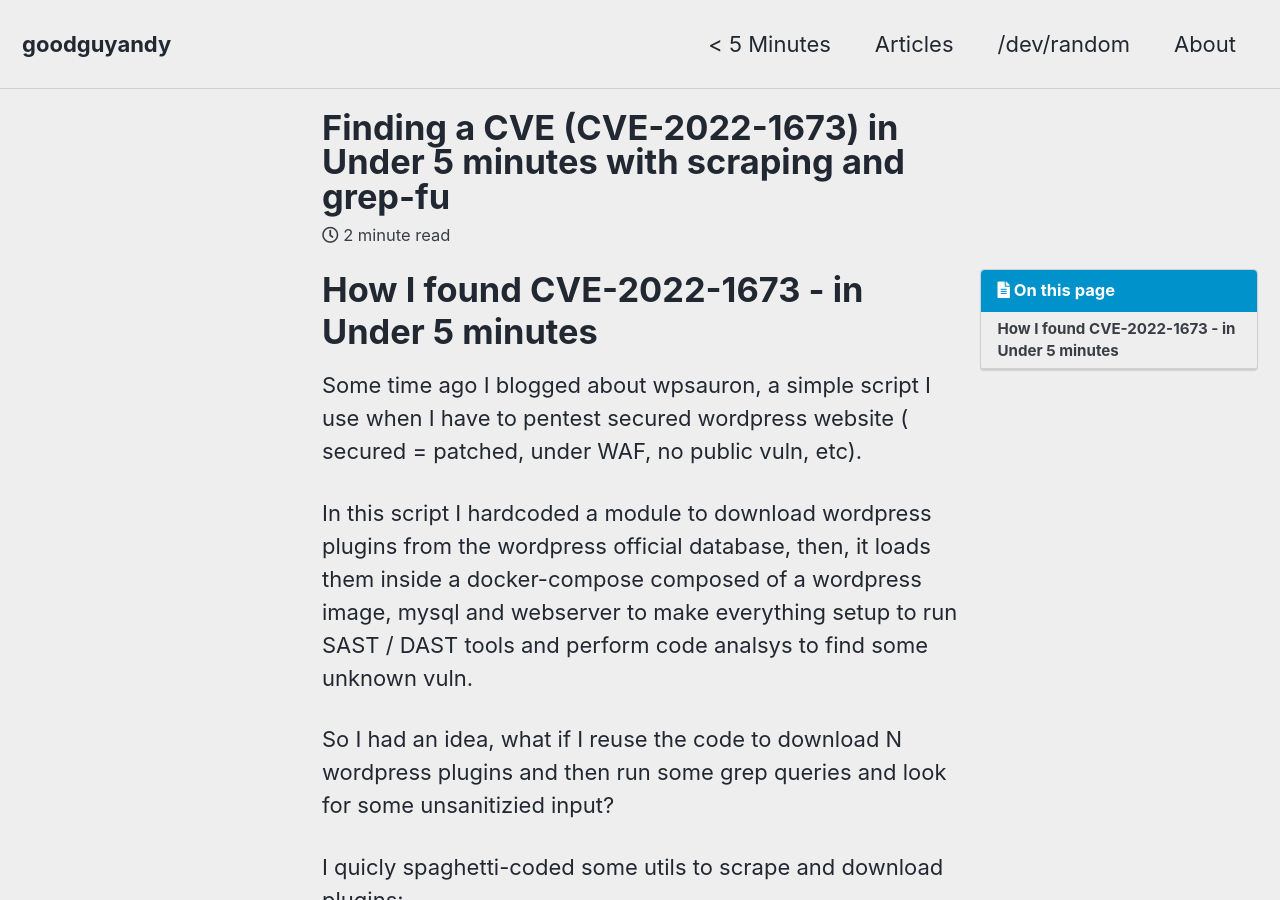
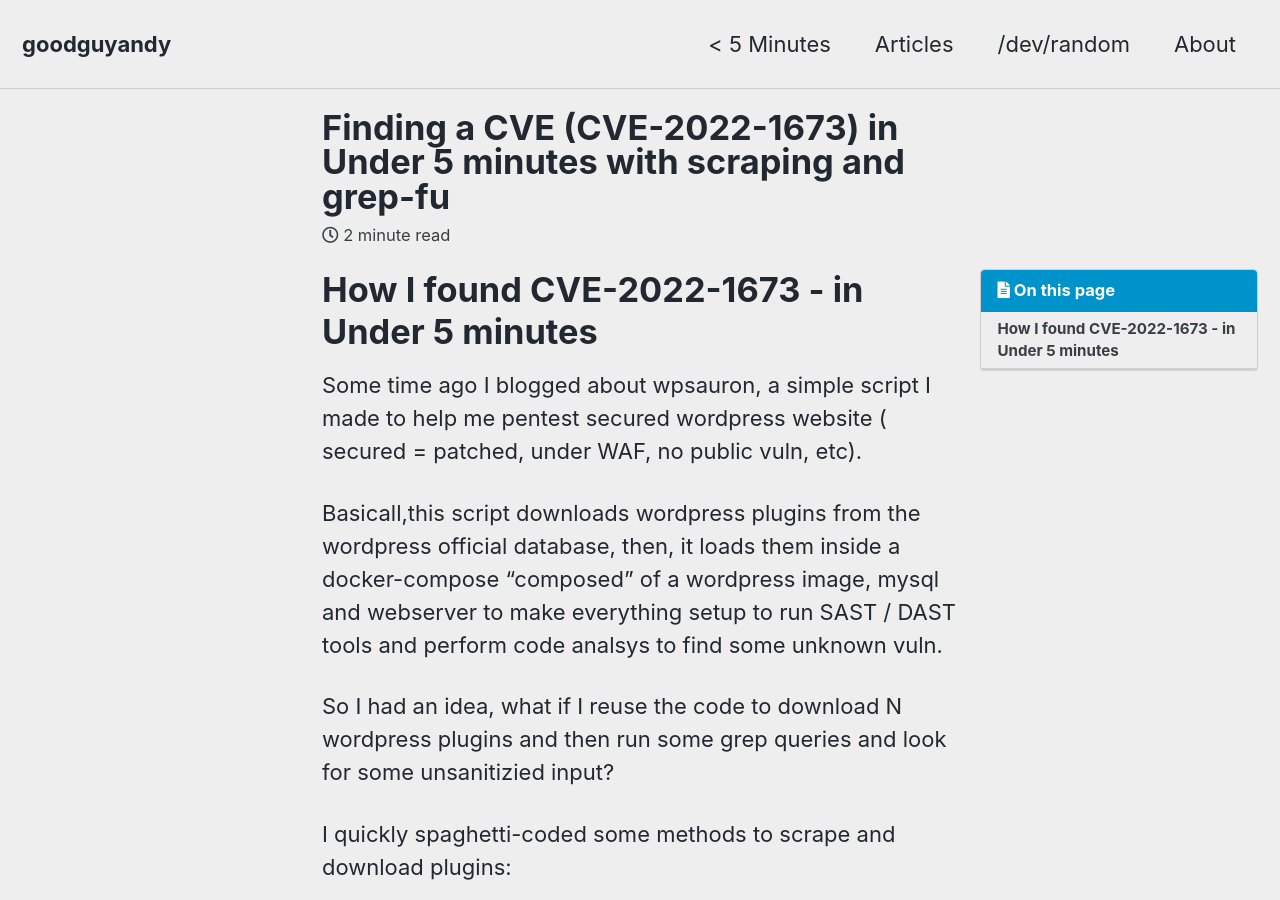
Before and after one commit to goodguyandy/goodguyandy.github.io, a Jekyll site: the page built from articles/_posts/2022-05-05-finding-cve-in-under-5-minutes.md, in a window 1280 px wide and 900 px high. Built offline with Jekyll 4.4.1, drawn with Linux system fonts in a browser that asks for light colours; cached includes are drawn as plain includes; some of the changed text lies outside the part shown.

Commit message:
added posts

````diff
--- a/articles/_posts/2022-05-05-finding-cve-in-under-5-minutes.md
+++ b/articles/_posts/2022-05-05-finding-cve-in-under-5-minutes.md
@@ -4,16 +4,16 @@ title:  "Finding a CVE (CVE-2022-1673) in Under 5 minutes with scraping and grep
 # How I found  CVE-2022-1673 -  in Under 5 minutes
 
 
-Some time ago I blogged about wpsauron, a simple script I use when I have to pentest secured wordpress website ( secured = patched, under WAF, no public vuln, etc).
+Some time ago I blogged about wpsauron, a simple script I made to help me pentest secured wordpress website ( secured = patched, under WAF, no public vuln, etc).
 
 
-In this script I hardcoded a module to download wordpress plugins from the wordpress official database, then, it loads them inside a docker-compose composed of a wordpress image, mysql and webserver to make everything setup to run SAST / DAST tools and perform code analsys to find some unknown vuln.
+ Basicall,this script downloads wordpress plugins from the wordpress official database, then, it loads them inside a docker-compose "composed" of a wordpress image, mysql and webserver to make everything setup to run SAST / DAST tools and perform code analsys to find some unknown vuln.
 
 
 
 So I had an idea, what if I reuse the code to download N wordpress plugins and then run some grep queries and look for some unsanitizied input?
 
-I quicly spaghetti-coded some utils to scrape and download plugins:
+I quickly spaghetti-coded some methods to scrape and download plugins:
 
 ```python
 import io
````
Also changed, not shown: other parts of articles/_posts/2022-05-05-finding-cve-in-under-5-minutes.md (+3 -5 lines).
